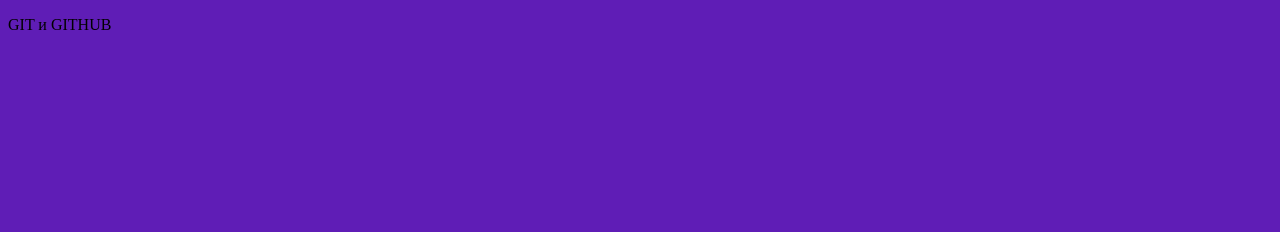
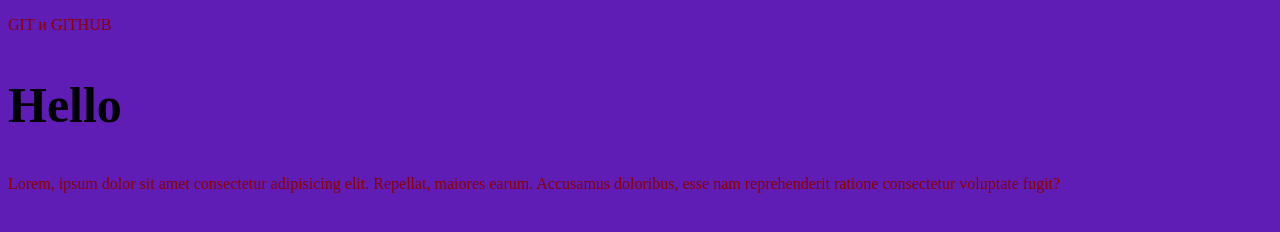
Before and after one commit to VladZaMir/Gittest, a plain HTML site: page index.html in a window 1280 px wide. Drawn offline with Linux system fonts and the light colour scheme.

Commit message:
Наши первые изменения

```diff
--- a/css/main.css
+++ b/css/main.css
@@ -1,3 +1,11 @@
 body {
     background-color: rgb(95, 29, 182);
 }
+
+p {
+    color: darkred;
+}
+
+h2 {
+    font-size: 50px;
+}
--- a/index.html
+++ b/index.html
@@ -9,5 +9,7 @@
 </head>
 <body>
     <p>GIT и GITHUB</p>
+    <h2>Hello</h2>
+    <p>Lorem, ipsum dolor sit amet consectetur adipisicing elit. Repellat, maiores earum. Accusamus doloribus, esse nam reprehenderit ratione consectetur voluptate fugit?</p>
 </body>
 </html>
```
